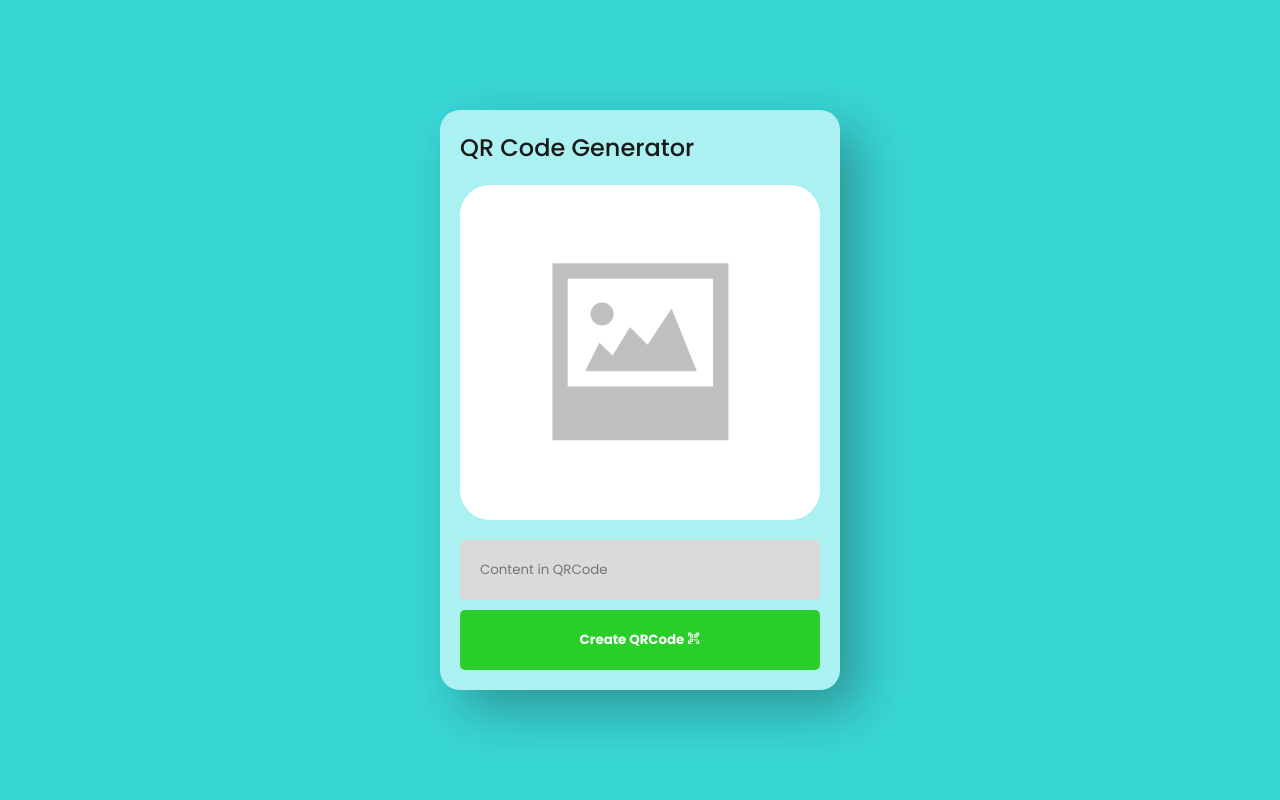
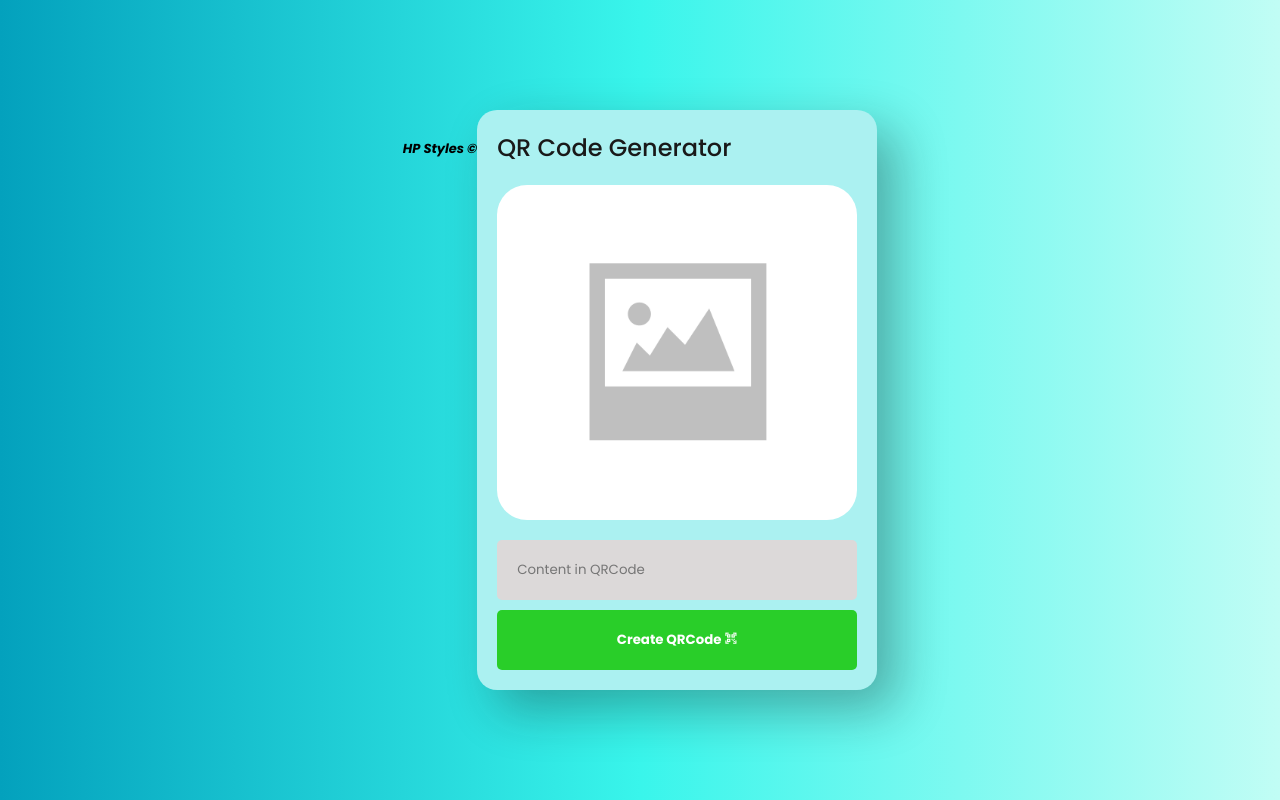
Before and after one commit to Italofabeni/QRcode_Generator, a plain HTML site: page index.html in a window 1280 px wide. Drawn offline with nearby package versions, Linux system fonts and the light colour scheme.

Commit message:
QR_code_generator

```diff
--- a/index.html
+++ b/index.html
@@ -8,6 +8,7 @@
     <link rel="stylesheet"
     href="https://unpkg.com/boxicons@latest/css/boxicons.min.css">
 </head>
+<h2>HP Styles &copy;</h2>
 <body>
     <div class="container">
         <h1>QR Code Generator </h1>
--- a/style.css
+++ b/style.css
@@ -7,7 +7,13 @@ body{
     justify-content: center;
     align-items: center;
     font-family:  "Poppins";
-    background-color: rgb(57, 214, 214);
+    background-image: linear-gradient(To right, #03a1bd, #39f5eb ,#c1fdf5);
+}
+
+h2{
+    margin-bottom: 40%;
+    font-size: small;
+    font-style: italic;
 }
 
 .container{
```
